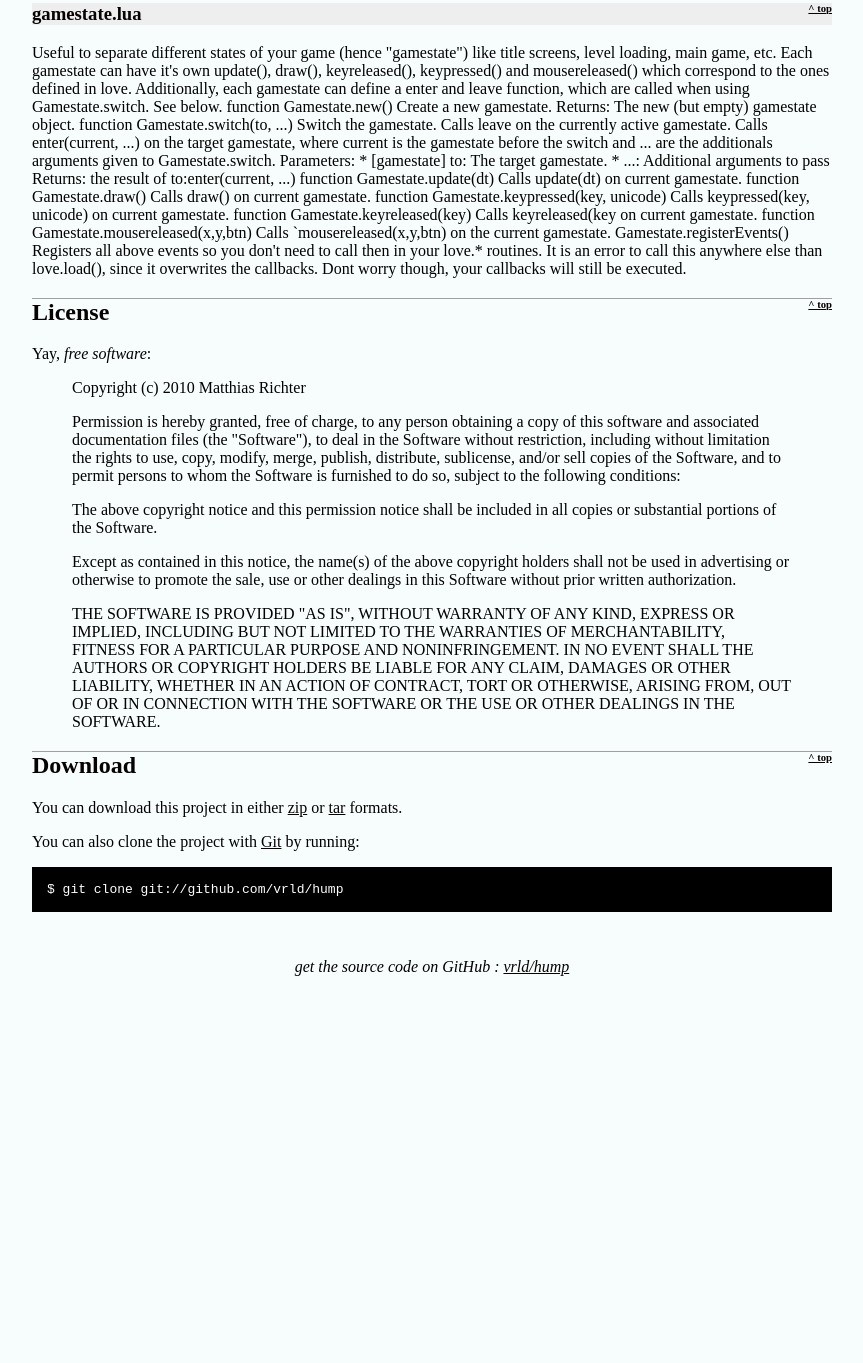
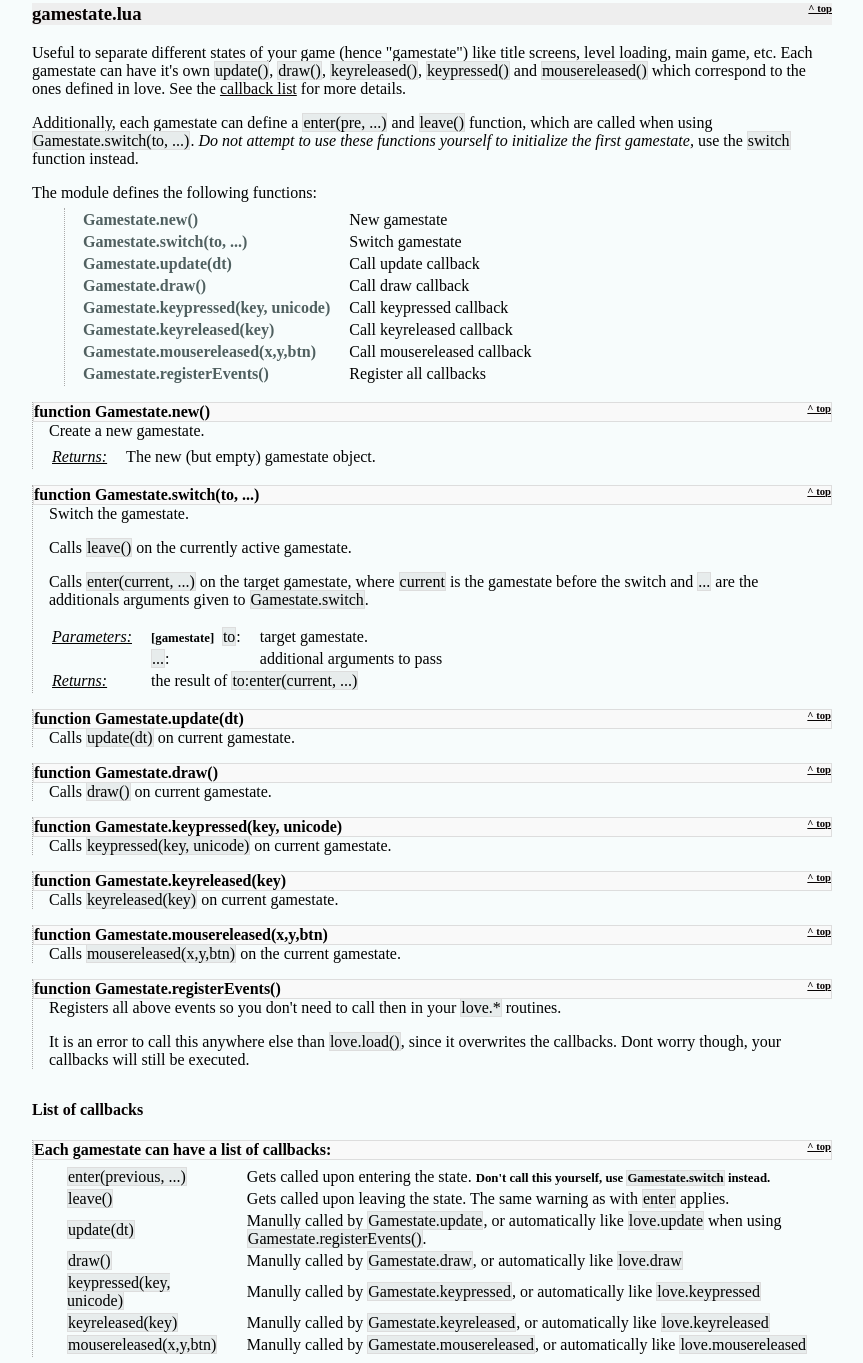
Before and after one commit to vrld/hump, a plain HTML site: page index.html in a window 1280 px wide. Shown: the part 5817-7180 px from the top of the page, without its empty margins (208-1071 px from the left). Before the commit the page ends 6801 px from the top, so only its background shows below. Drawn offline with Linux system fonts and the light colour scheme.

Commit message:
Finished documentation porting

```diff
--- a/index.html
+++ b/index.html
@@ -384,9 +384,9 @@ result:foo()    -- error: method does not exist</pre>
 		<table>
 			<tr><th>Parameters:</th><td><em>[optional vector]</em><code>pos</code>:</td>
 				<td>Initial position of the camera. Defaults to <code>(0,0)</code>.</td></tr>
-			<tr><td></td><td><em>[optional number]</em><code>zoom</code>:</td>
+			<tr><td>           </td><td><em>[optional number]</em><code>zoom</code>:</td>
 				<td>Initial zoom. Defaults to <code>1</code>.</td></tr>
-			<tr><td></td><td><em>[optional number]</em><code>rotation</code>:</td>
+			<tr><td>           </td><td><em>[optional number]</em><code>rotation</code>:</td>
 				<td>Initial rotation in radians. Defaults to <code>0</code>.</td></tr>
 			<tr><th>Returns:</th><td colspan="2">a new camera object<td></tr>
 		</table>
@@ -446,52 +446,103 @@ camera:deapply()</pre></td></tr>
 	<a name="gamestate.lua"></a>
 	<h3>gamestate.lua<a class="top" href="#doc">^ top</a></h3>
 
-	Useful to separate different states of your game (hence "gamestate") like title screens, level loading, main game, etc. Each gamestate can have it's own update(), draw(), keyreleased(), keypressed() and mousereleased() which correspond to the ones defined in love.
+    <p>Useful to separate different states of your game (hence "gamestate") like title screens,
+    level loading, main game, etc. Each gamestate can have it's own <code>update()</code>, <code>draw()</code>,
+    <code>keyreleased()</code>, <code>keypressed()</code> and <code>mousereleased()</code> which correspond
+    to the ones defined in love. See the <a href="#gamestate.lua-callbackList">callback list</a> for more details.</p>
 
-	Additionally, each gamestate can define a enter and leave function, which are called when using Gamestate.switch. See below.
-	function Gamestate.new()
+    <p>Additionally, each gamestate can define a <code>enter(pre, ...)</code> and <code>leave()</code> function,
+    which are called when using <code>Gamestate.switch(to, ...)</code>. <em>Do not attempt to use these functions
+        yourself to initialize the first gamestate,</em> use the <code>switch</code> function instead.</p>
 
-	Create a new gamestate.
-	Returns: The new (but empty) gamestate object.
-	function Gamestate.switch(to, ...)
+    <p>The module defines the following functions:
+    <table class="functionlist">
+        <tr><td><a href="#gamestate.lua-new">Gamestate.new()</a></td><td>New gamestate</td></tr>
+        <tr><td><a href="#gamestate.lua-switch">Gamestate.switch(to, ...)</a></td><td>Switch gamestate</td></tr>
+        <tr><td><a href="#gamestate.lua-update">Gamestate.update(dt)</a></td><td>Call update callback</td></tr>
+        <tr><td><a href="#gamestate.lua-draw">Gamestate.draw()</a></td><td>Call draw callback</td></tr>
+        <tr><td><a href="#gamestate.lua-keypressed">Gamestate.keypressed(key, unicode)</a></td><td>Call keypressed callback</td></tr>
+        <tr><td><a href="#gamestate.lua-keyreleased">Gamestate.keyreleased(key)</a></td><td>Call keyreleased callback</td></tr>
+        <tr><td><a href="#gamestate.lua-mousereleased">Gamestate.mousereleased(x,y,btn)</a></td><td>Call mousereleased callback</td></tr>
+        <tr><td><a href="#gamestate.lua-registerEvents">Gamestate.registerEvents()</a></td><td>Register all callbacks</td></tr>
+	</table></p>
 
-	Switch the gamestate.
-	Calls leave on the currently active gamestate.
-	Calls enter(current, ...) on the target gamestate, where current is the gamestate before the switch and ... are the additionals arguments given to Gamestate.switch.
-	Parameters: * [gamestate] to: The target gamestate. * ...: Additional arguments to pass
+    <a name="gamestate.lua-new"></a>
+    <div class="doc"><span class="function">function Gamestate.new()<a class="top" href="#gamestate.lua">^ top</a></span>
+        Create a new gamestate.
+        <table><tr><th>Returns:</th><td>The new (but empty) gamestate object.</td></tr></table>
+    </div>
 
-	Returns: the result of to:enter(current, ...)
+    <a name="gamestate.lua-switch"></a>
+    <div class="doc"><span class="function">function Gamestate.switch(to, ...)<a class="top" href="#gamestate.lua">^ top</a></span>
+        Switch the gamestate.
+        <p>Calls <code>leave()</code> on the currently active gamestate.</p>
+        <p>Calls <code>enter(current, ...)</code> on the target gamestate, where <code>current</code>
+        is the gamestate before the switch and <code>...</code> are the additionals arguments given
+        to <code>Gamestate.switch</code>.</p>
+        <table>
+            <tr><th>Parameters:</th><td><em>[gamestate]</em><code>to</code>:</td><td>target gamestate.</td></tr>
+            <tr><td>           </td><td><code>...</code>:</td><td>additional arguments to pass</td></tr>
+            <tr><th>Returns:</th><td colspan="2">the result of <code>to:enter(current, ...)</code></td></tr>
+        </table>
+    </div>
+
+    <a name="gamestate.lua-update"></a>
+    <div class="doc"><span class="function">function Gamestate.update(dt)<a class="top" href="#gamestate.lua">^ top</a></span>
+        Calls <code>update(dt)</code> on current gamestate.
+    </div>
+
+    <a name="gamestate.lua-draw"></a>
+    <div class="doc"><span class="function">function Gamestate.draw()<a class="top" href="#gamestate.lua">^ top</a></span>
+        Calls <code>draw()</code> on current gamestate.
+    </div>
+
+    <a name="gamestate.lua-keypressed"></a>
+    <div class="doc"><span class="function">function Gamestate.keypressed(key, unicode)<a class="top" href="#gamestate.lua">^ top</a></span>
+        Calls <code>keypressed(key, unicode)</code> on current gamestate.
+    </div>
 
 
-	function Gamestate.update(dt)
-
-	Calls update(dt) on current gamestate.
+    <a name="gamestate.lua-keyreleased"></a>
+    <div class="doc"><span class="function">function Gamestate.keyreleased(key)<a class="top" href="#gamestate.lua">^ top</a></span>
+        Calls <code>keyreleased(key)</code> on current gamestate.
+    </div>
 
 
-	function Gamestate.draw()
+    <a name="gamestate.lua-mousereleased"></a>
+    <div class="doc"><span class="function">function Gamestate.mousereleased(x,y,btn)<a class="top" href="#gamestate.lua">^ top</a></span>
+        Calls <code>mousereleased(x,y,btn)</code> on the current gamestate.
+    </div>
 
-	Calls draw() on current gamestate.
+    <a name="gamestate.lua-registerEvents"></a>
+    <div class="doc"><span class="function">function Gamestate.registerEvents()<a class="top" href="#gamestate.lua">^ top</a></span>
+        Registers all above events so you don't need to call then in your <code>love.*</code> routines.
+        <p>It is an error to call this anywhere else than <code>love.load()</code>, since it overwrites the
+        callbacks. Dont worry though, your callbacks will still be executed.</p>
+    </div>
 
-
-	function Gamestate.keypressed(key, unicode)
-
-	Calls keypressed(key, unicode) on current gamestate.
-
-
-	function Gamestate.keyreleased(key)
-
-	Calls keyreleased(key on current gamestate.
-
-
-	function Gamestate.mousereleased(x,y,btn)
-
-	Calls `mousereleased(x,y,btn) on the current gamestate.
-
-
-	Gamestate.registerEvents()
-
-	Registers all above events so you don't need to call then in your love.* routines. It is an error to call this anywhere else than love.load(), since it overwrites the callbacks. Dont worry though, your callbacks will still be executed.
-
+    <a name="gamestate.lua-callbackList"></a>
+    <h4>List of callbacks</h4>
+    <div class="doc"><span class="function">Each gamestate can have a list of callbacks:<a class="top" href="#gamestate.lua">^ top</a></span>
+        <table>
+            <tr><td><code>enter(previous, ...)</code></td>
+                <td>Gets called upon entering the state. <em>Don't call this yourself, use
+                        <code>Gamestate.switch</code> instead.</em></td></tr>
+            <tr><td><code>leave()</code></td>
+                <td>Gets called upon leaving the state. The same warning as with <code>enter</code> applies.</td></tr>
+            <tr><td><code>update(dt)</code></td>
+                <td>Manully called by <code>Gamestate.update</code>, or automatically like <code>love.update</code>
+                    when using <code>Gamestate.registerEvents()</code>.</td></tr>
+            <tr><td><code>draw()</code></td>
+                <td>Manully called by <code>Gamestate.draw</code>, or automatically like <code>love.draw</code></td></tr>
+            <tr><td><code>keypressed(key, unicode)</code></td>
+                <td>Manully called by <code>Gamestate.keypressed</code>, or automatically like <code>love.keypressed</code></td></tr>
+            <tr><td><code>keyreleased(key)</code></td>
+                <td>Manully called by <code>Gamestate.keyreleased</code>, or automatically like <code>love.keyreleased</code></td></tr>
+            <tr><td><code>mousereleased(x,y,btn)</code></td>
+                <td>Manully called by <code>Gamestate.mousereleased</code>, or automatically like <code>love.mousereleased</code></td></tr>
+        </table>
+    </div>
 </div>
 
 
```
